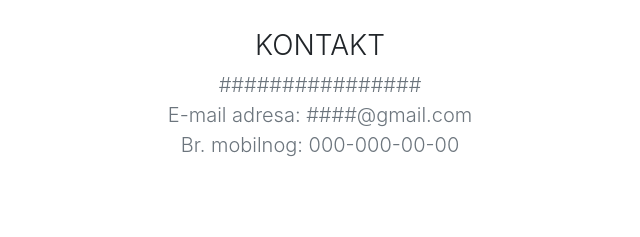
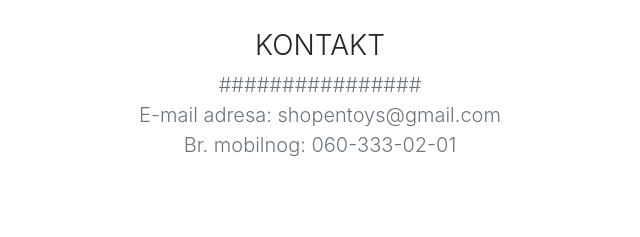
Before and after one commit to vaske454/shopentoys, a plain HTML site: page docs/index.html in a window 1280 px wide. Shown: the part 2136-2373 px from the top of the page, 320-960 px from the left. Drawn offline with nearby package versions, Linux system fonts and the light colour scheme.

Commit message:
Change contact form

```diff
--- a/docs/index.html
+++ b/docs/index.html
@@ -219,8 +219,8 @@
             <div class="container">
                 <h3 class="jumbotron-heading">KONTAKT</h3>
                 <p class="lead text-muted">################<br>
-                E-mail adresa: ####@gmail.com<br>
-                Br. mobilnog: 000-000-00-00</p>
+                E-mail adresa: shopentoys@gmail.com<br>
+                Br. mobilnog: 060-333-02-01</p>
             </div>
         </div>
     </section>
```
Also changed, not shown: docs/images/dinosaur.png (added), docs/images/fb.jpg (added).
